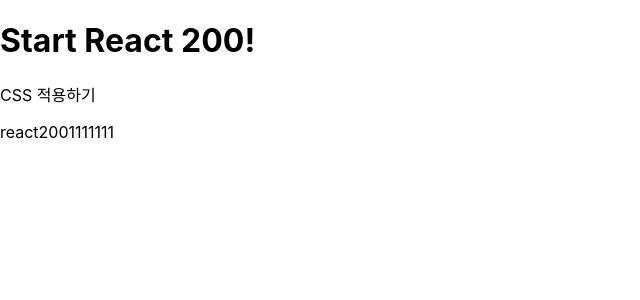
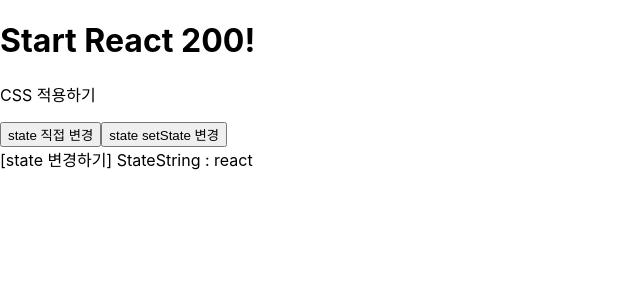
Before and after one commit to sanghwanAN/reactbook200, a React (Create React App) app: page / in a window 1280 px wide. Shown: the top 300 px of the page, without its empty margins (0-640 px from the left). Built offline with nearby package versions, Linux system fonts and the light colour scheme.

Commit message:
예제025 - finish

```diff
--- a/src/App.js
+++ b/src/App.js
@@ -1,13 +1,13 @@
 import React from 'react';
 import './App.css';
-import ReactState from './R024_ReactState'
+import SetState from './R025_SetState'
 
 function App() {
   return (
     <div>
       <h1>Start React 200!</h1>
       <p>CSS 적용하기</p>
-      <ReactState reactString={"react"}></ReactState>
+      <SetState />
     </div>
   );
 }
--- /dev/null
+++ b/src/R025_SetState.js
@@ -0,0 +1,25 @@
+import React, { Component } from 'react';
+
+class R025_SetState extends Component {
+  constructor(props){
+    super(props);
+    this.state = {
+      StateString : "react",
+    }
+  }
+  StateChange = (flag) =>  {
+    if(flag == 'direct') this.state.StateString = "리액트";
+    if(flag == 'setState') this.setState({StateString : 'setState 리액트'});
+  }
+  render() {
+    return (
+      <div style={{padding: "0px"}}>
+        <button onClick={(e) => this.StateChange('direct', e)}>state 직접 변경</button>
+        <button onClick={(e) => this.StateChange('setState', e)}>state setState 변경</button> <br />
+        [state 변경하기] StateString : {this.state.StateString}
+      </div>
+    );
+  }
+}
+
+export default R025_SetState;
```
Also changed, not shown: 1 other file (tests, documents, lock files or other folders).
